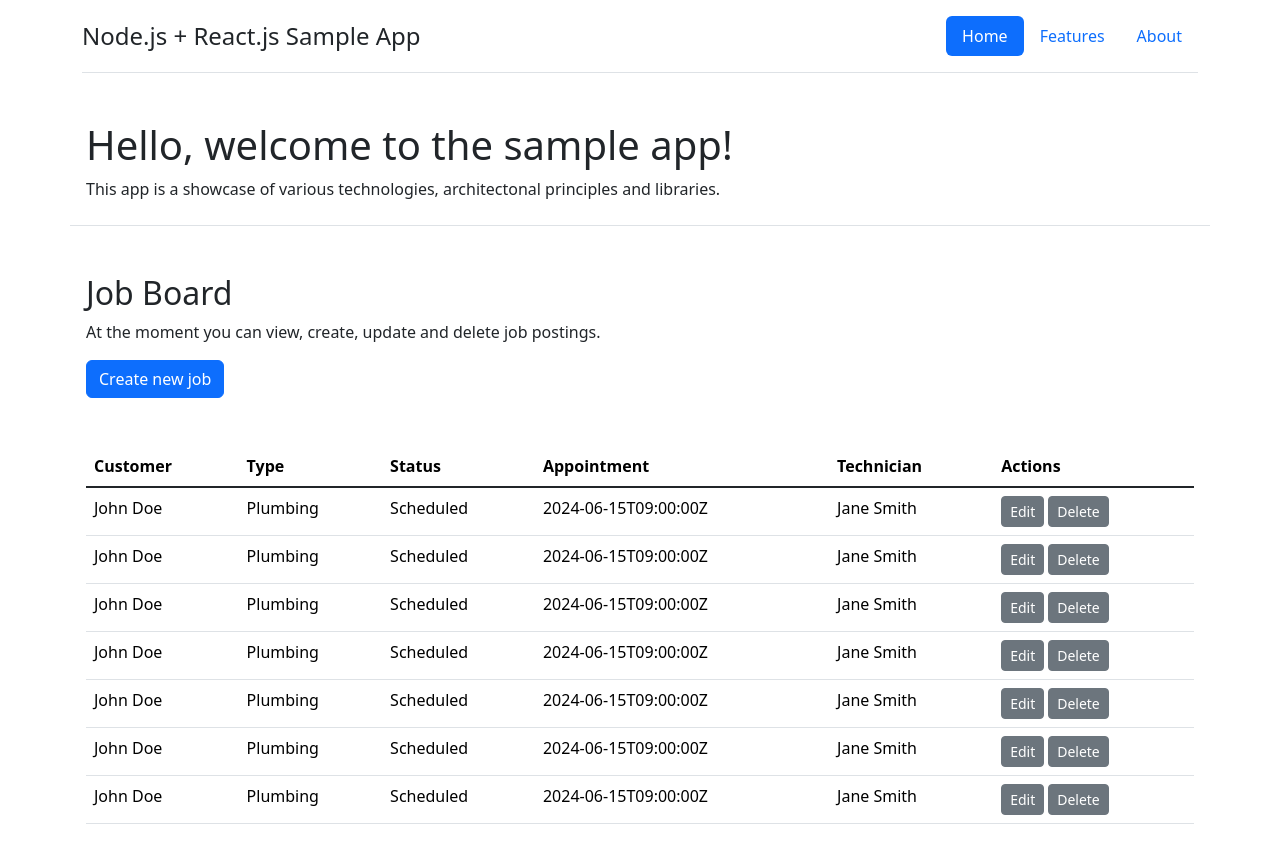
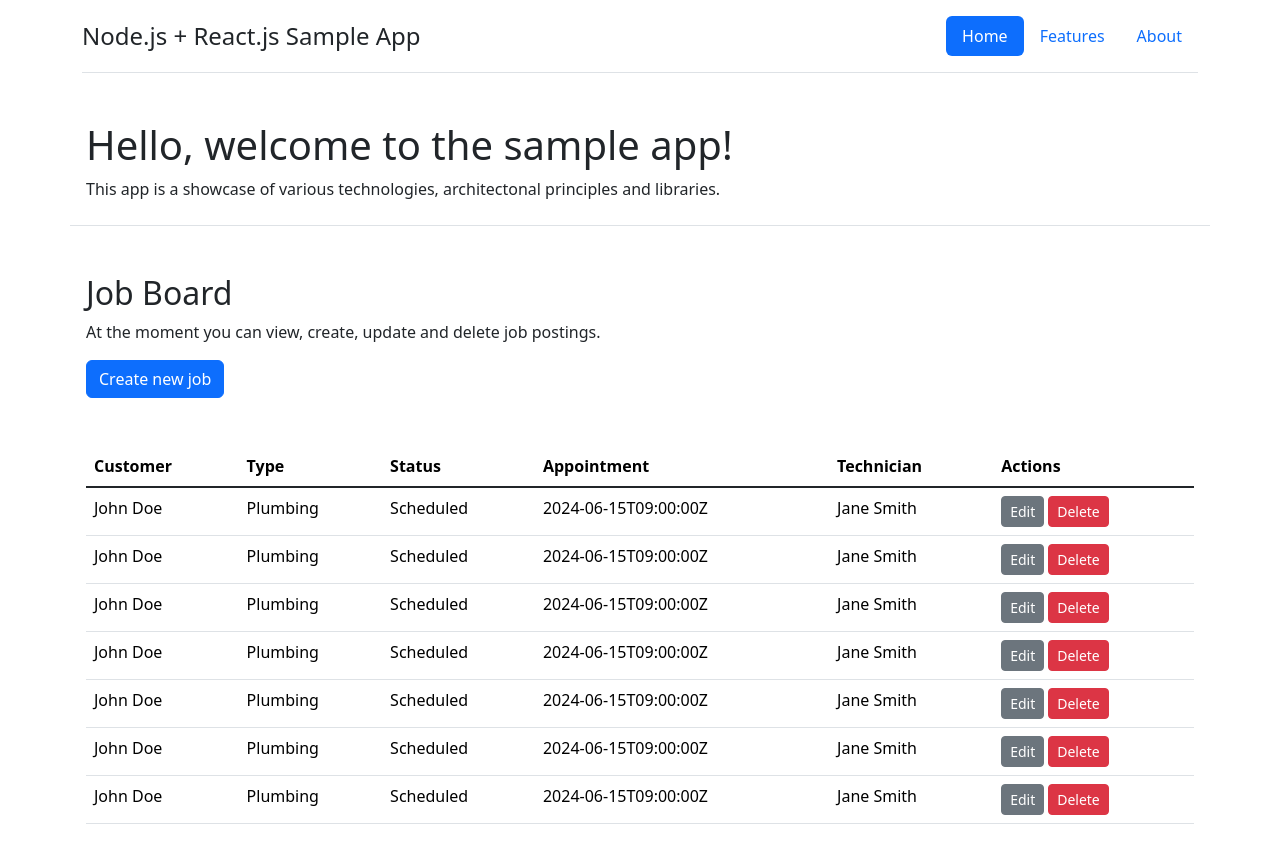
Before and after one commit to ttibensky/nodejs-react-sample, a React (Vite) app in the folder frontend/: page / in a window 1280 px wide. Shown: the top 854 px of the page. Built offline with nearby package versions, Linux system fonts and the light colour scheme.

Commit message:
feat(frontend): added button components

```diff
--- a/frontend/src/components/JobBoard.tsx
+++ b/frontend/src/components/JobBoard.tsx
@@ -1,4 +1,5 @@
 import JobRow from "./JobRow";
+import PrimaryButton from "./button/PrimaryButton";
 
 function JobBoard() {
   return (
@@ -8,7 +9,7 @@ function JobBoard() {
         <p>
           At the moment you can view, create, update and delete job postings.
         </p>
-        <button className="btn btn-primary mb-5">Create new job</button>
+        <PrimaryButton text="Create new job" className="mb-5" />
 
         <table className="table">
           <thead>
--- a/frontend/src/components/JobRow.tsx
+++ b/frontend/src/components/JobRow.tsx
@@ -1,3 +1,5 @@
+import SecondaryButton from "./button/SecondaryButton";
+
 function JobRow() {
   return (
     <>
@@ -8,8 +10,8 @@ function JobRow() {
         <td>2024-06-15T09:00:00Z</td>
         <td>Jane Smith</td>
         <td>
-          <button className="btn btn-sm btn-secondary me-1">Edit</button>
-          <button className="btn btn-sm btn-secondary">Delete</button>
+          <SecondaryButton text="Edit" className="me-1" />
+          <SecondaryButton text="Delete" className="btn-danger" />
         </td>
       </tr>
     </>
--- /dev/null
+++ b/frontend/src/components/button/Button.tsx
@@ -0,0 +1,10 @@
+type P = {
+  text: string;
+  className?: string;
+};
+
+function Button({ text, className }: P) {
+  return <button className={className}>{text}</button>;
+}
+
+export default Button;
--- /dev/null
+++ b/frontend/src/components/button/PrimaryButton.tsx
@@ -0,0 +1,12 @@
+import Button from "./Button";
+
+type P = {
+  text: string;
+  className?: string;
+};
+
+function PrimaryButton({ text, className }: P) {
+  return <Button className={`btn btn-primary ${className}`} text={text} />;
+}
+
+export default PrimaryButton;
--- /dev/null
+++ b/frontend/src/components/button/SecondaryButton.tsx
@@ -0,0 +1,14 @@
+import Button from "./Button";
+
+type P = {
+  text: string;
+  className?: string;
+};
+
+function SecondaryButton({ text, className }: P) {
+  return (
+    <Button className={`btn btn-sm btn-secondary ${className}`} text={text} />
+  );
+}
+
+export default SecondaryButton;
```
